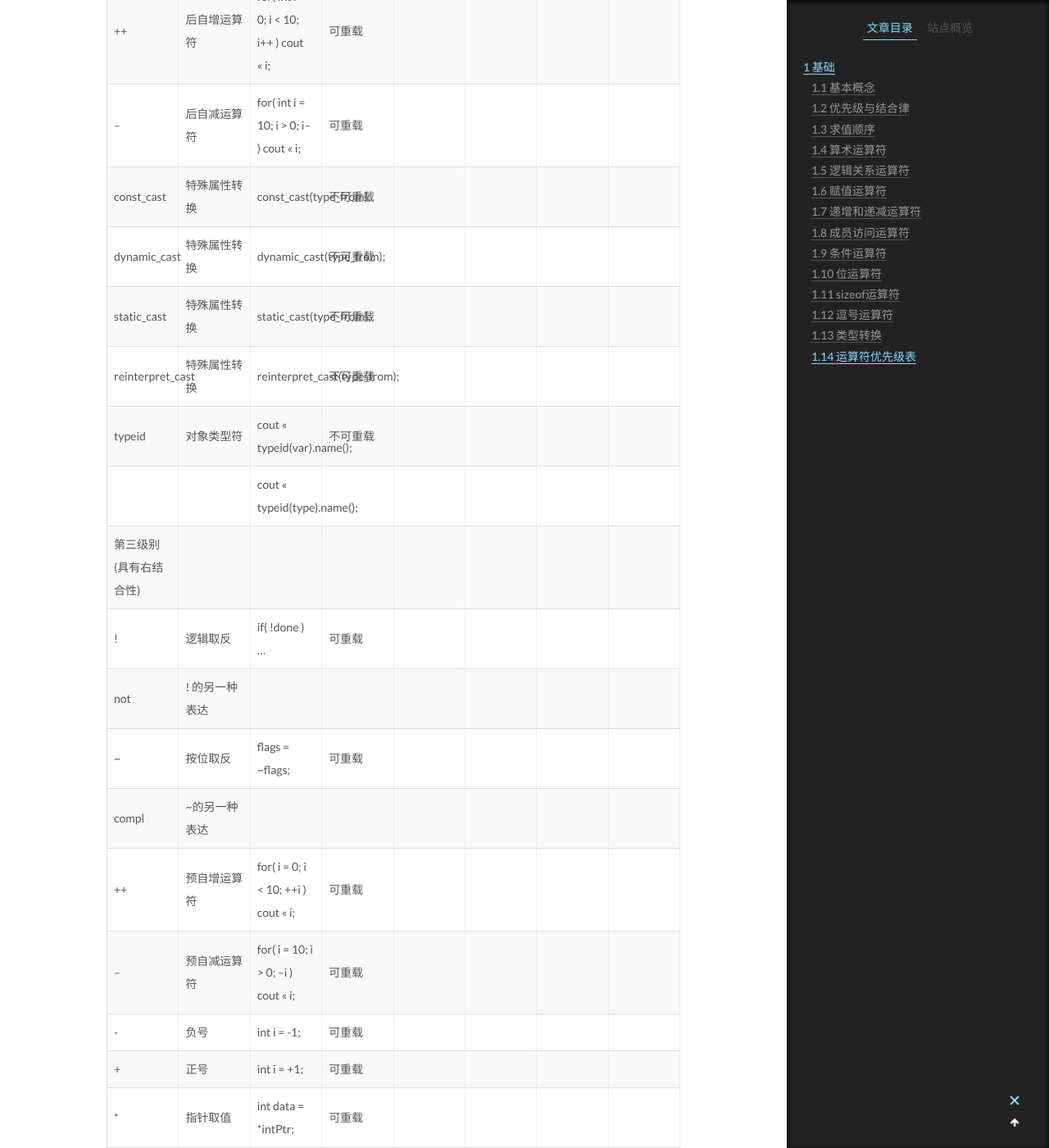
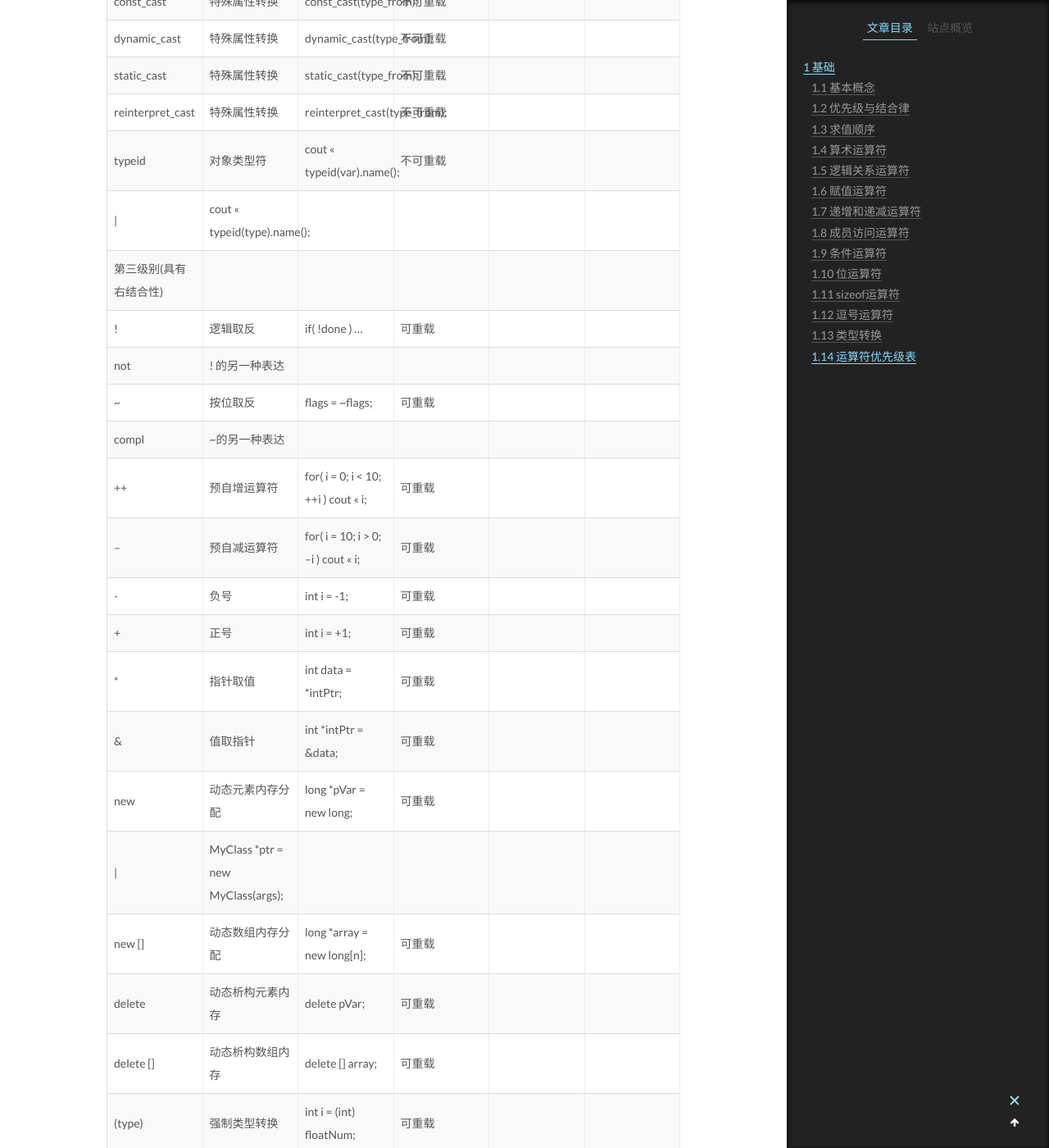
Before and after one commit to marco6688/sirren.github.io, a Jekyll site: the page built from _posts/2019-03-27-primerC++-note-3.md, in a window 1280 px wide and 1400 px high, scrolled down 5935 px. Shown: the whole window at 82% size. Built offline with Jekyll 4.4.1, drawn with Linux system fonts in a browser that asks for light colours; comment, search, counter and statistics services are not loaded.

```diff
--- a/_posts/2019-03-27-primerC++-note-3.md
+++ b/_posts/2019-03-27-primerC++-note-3.md
@@ -184,7 +184,7 @@ dynamic_cast|特殊属性转换|dynamic_cast<type_to>(type_from);|不可重载
 static_cast|特殊属性转换|static_cast<type_to>(type_from);|不可重载
 reinterpret_cast|特殊属性转换|reinterpret_cast<type_to>(type_from);|不可重载
 typeid|对象类型符|cout &laquo; typeid(var).name();|不可重载
-||cout &laquo; typeid(type).name();|
+\||cout &laquo; typeid(type).name();|
 第三级别(具有右结合性)|||
 !|逻辑取反|if( !done ) …|可重载
 not|! 的另一种表达||
@@ -197,7 +197,7 @@ compl|~的另一种表达||
 *|指针取值|int data = *intPtr;|可重载
 &|值取指针|int *intPtr = &data;|可重载
 new|动态元素内存分配|long *pVar = new long;|可重载
-||MyClass *ptr = new MyClass(args);|
+\||MyClass *ptr = new MyClass(args);|
 new []|动态数组内存分配|long *array = new long[n];|可重载
 delete|动态析构元素内存|delete pVar;|可重载
 delete []|动态析构数组内存|delete [] array;|可重载
@@ -234,13 +234,13 @@ bitand|&的另一种表达||
 ^|位异或运算|flags = flags ^ 42;|可重载
 xor|^的另一种表达||
 第十二级别|||
-||位或运算|flags = flags | 42;|可重载
+\||位或运算|flags = flags | 42;|可重载
 bitor||的另一种表达||
 第十三级别|||
 &&|逻辑且运算|if( conditionA && conditionB ) …|可重载
 and|&&的另一种表达||
 第十四级别|||
-|||逻辑或运算|if( conditionA || conditionB ) ...|可重载
+\|\||逻辑或运算|if( conditionA || conditionB ) ...|可重载
 or|||的另一种表达||
 第十五级别(具有右结合性)|||
 ? :|条件运算符|int i = (a > b) ? a : b;|不可重载
```
